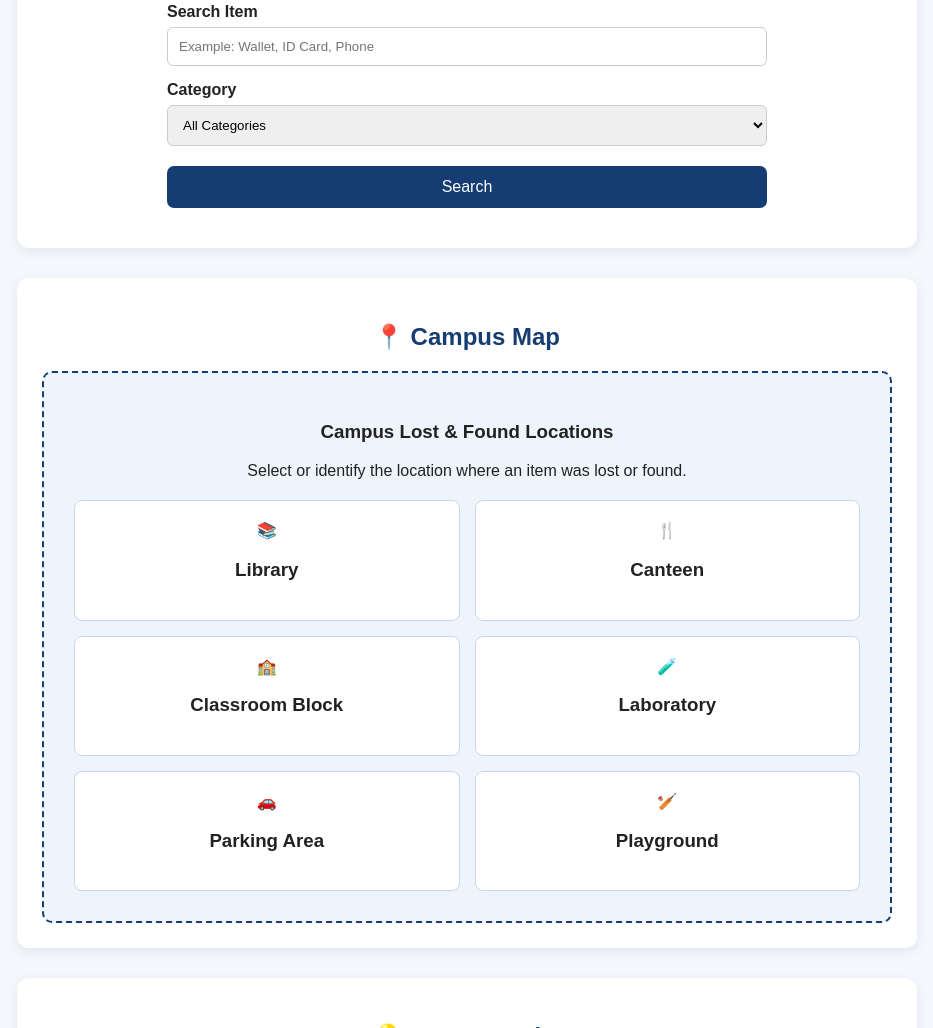
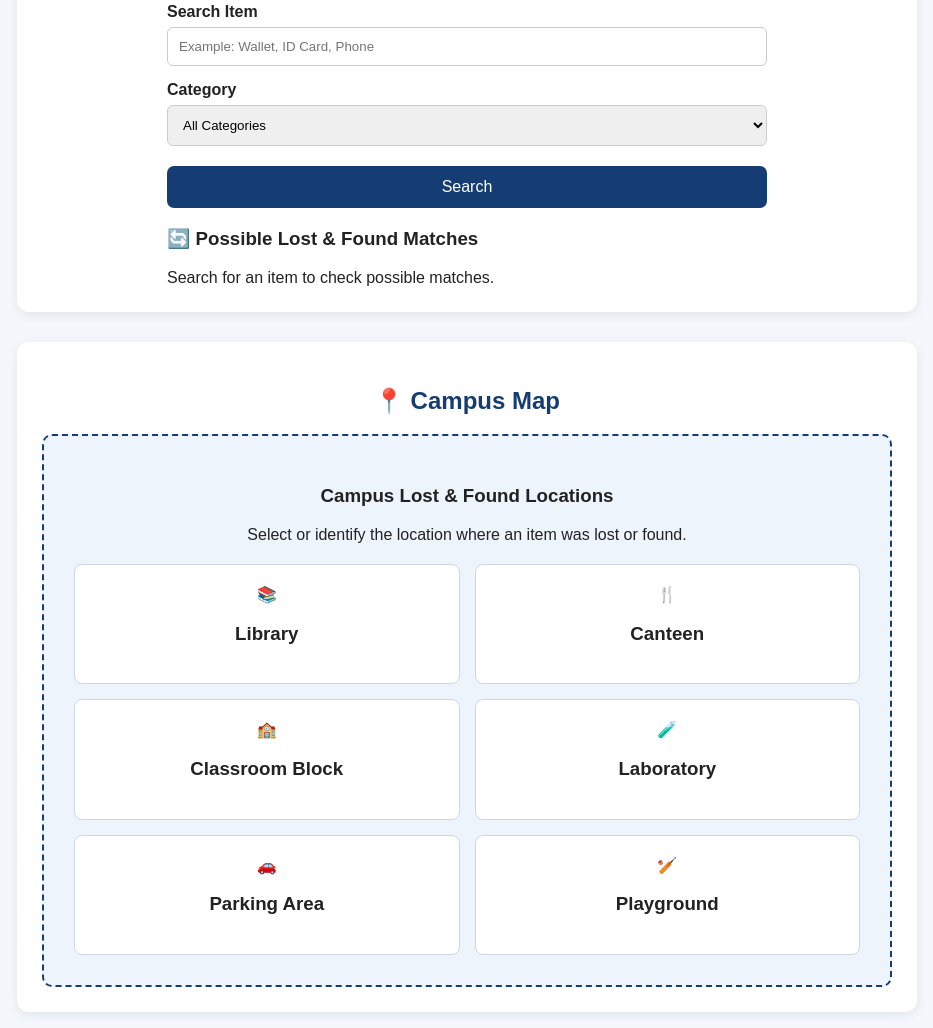
Before and after one commit to gayathri528/lost-found-campus, a plain HTML site: page index.html in a window 1280 px wide. Shown: the part 2429-3457 px from the top of the page, without its empty margins (173-1106 px from the left). Drawn offline with Linux system fonts and the light colour scheme.

Commit message:
Add possible matches section

```diff
--- a/index.html
+++ b/index.html
@@ -388,6 +388,12 @@
         </button>
 
         <div class="message" id="searchMessage"></div>
+        <div id="matchResults" style="margin-top:20px;">
+    <h3>🔄 Possible Lost & Found Matches</h3>
+    <div id="matchMessage">
+        Search for an item to check possible matches.
+    </div>
+</div>
 
     </div>
 
```
